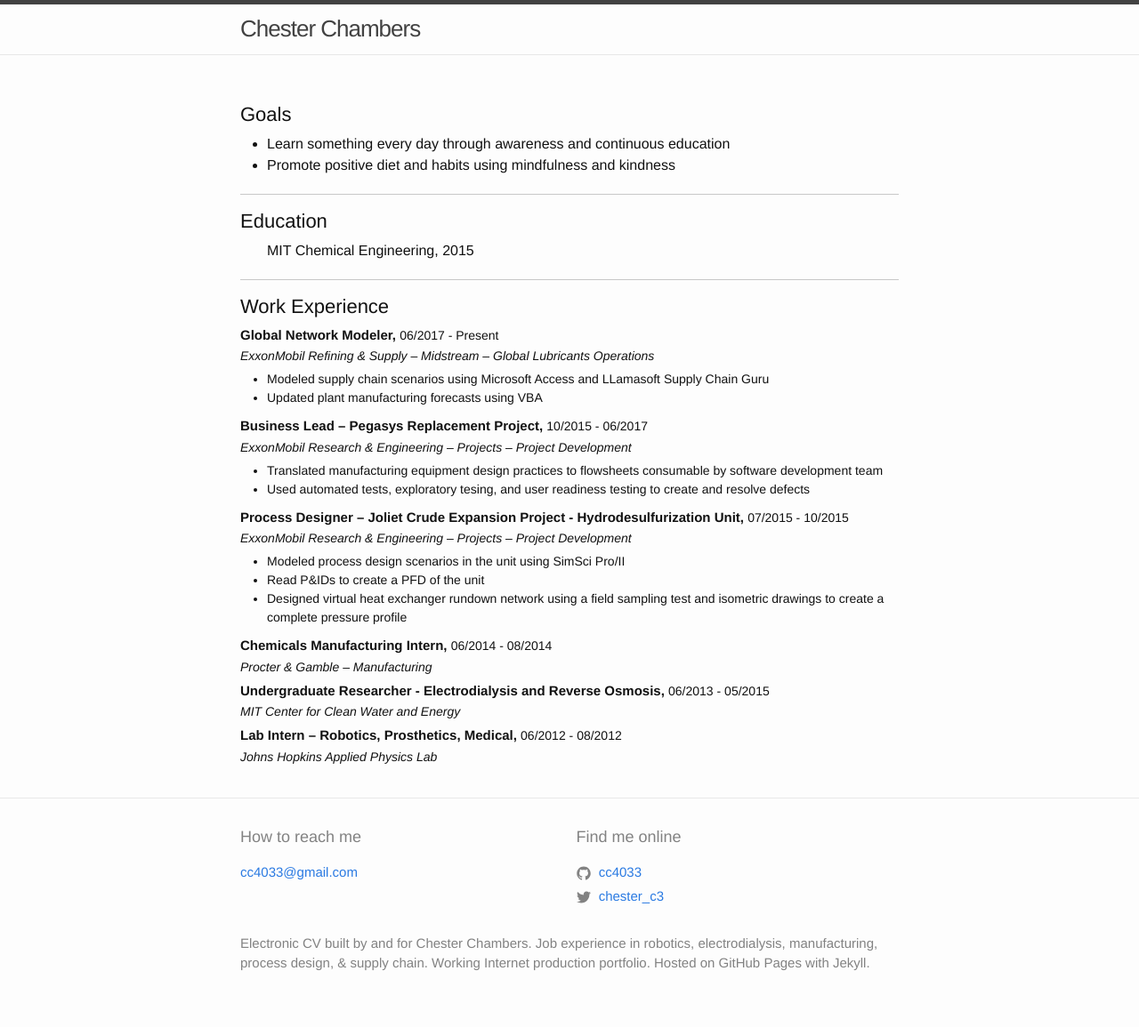
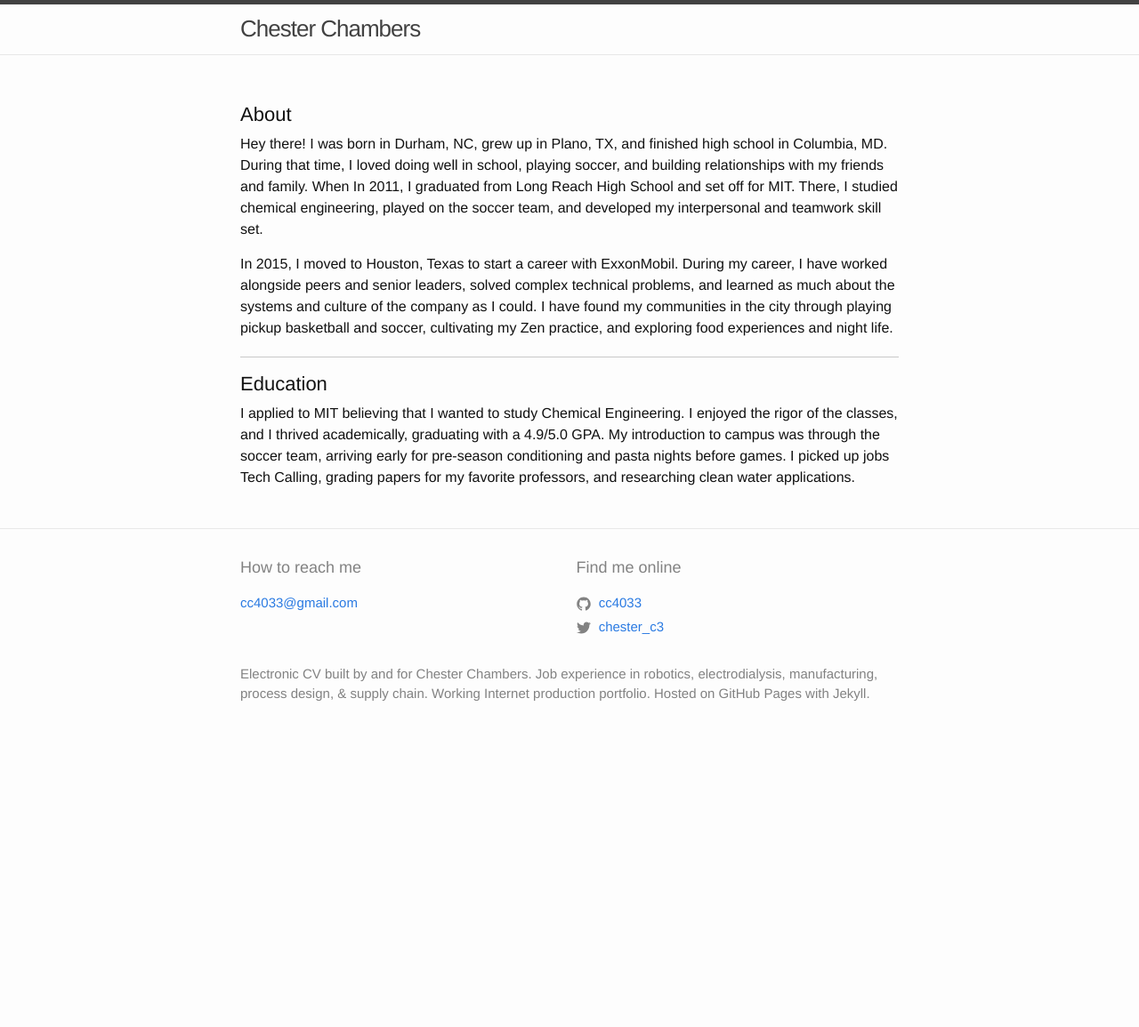
Before and after one commit to cc4033/cv, a Jekyll site: the page built from docs/index.md, in a window 1280 px wide. Shown: the whole page at 89% size. Built offline with Jekyll 4.4.1, drawn with Linux system fonts in a browser that asks for light colours; after the commit the page ends 900 px from its top, so only the background shows below that.

Commit message:
Update index.md
updated about and work experience

```diff
--- a/docs/index.md
+++ b/docs/index.md
@@ -11,7 +11,7 @@
         font-size: 22px;
   }
 
-  .goals {
+  .about {
         margin-top: 0px;
   }
 
@@ -60,45 +60,9 @@
   }
 </style>
 
-<h3>Goals</h3>
-<ul class="goals">
-    <li>Learn something every day through awareness and continuous education</li>
-    <li>Promote positive diet and habits using mindfulness and kindness</li>
-</ul>
+<h3>About</h3>
+<p class="plain-text">Hey there! I was born in Durham, NC, grew up in Plano, TX, and finished high school in Columbia, MD. During that time, I loved doing well in school, playing soccer, and building relationships with my friends and family. When In 2011, I graduated from Long Reach High School and set off for MIT. There, I studied chemical engineering, played on the soccer team, and developed my interpersonal and teamwork skill set.</p>
+<p class="about-text">In 2015, I moved to Houston, Texas to start a career with ExxonMobil. During my career, I have worked alongside peers and senior leaders, solved complex technical problems, and learned as much about the systems and culture of the company as I could. I have found my communities in the city through playing pickup basketball and soccer, cultivating my Zen practice, and exploring food experiences and night life.</p>
 
 <h3 class="long-border">Education</h3>
-<ul class="education">
-    <li class="education-item">MIT Chemical Engineering, 2015</li>
-</ul>
-
-<h3 class="long-border">Work Experience</h3>
-<p class="work-title">Global Network Modeler, <span class="work-date">06/2017 - Present</span></p>
-<p class="work-company">ExxonMobil Refining & Supply – Midstream – Global Lubricants Operations</p>
-<ul class="work-activities">
-    <li class="work-activities-item">Modeled supply chain scenarios using Microsoft Access and LLamasoft Supply Chain Guru</li>
-    <li class="work-activities-item">Updated plant manufacturing forecasts using VBA</li>
-</ul>
-
-<p class="work-title">Business Lead – Pegasys Replacement Project, <span class="work-date">10/2015 - 06/2017</span></p>
-<p class="work-company">ExxonMobil Research & Engineering – Projects – Project Development</p>
-<ul class="work-activities">
-    <li class="work-activities-item">Translated manufacturing equipment design practices to flowsheets consumable by software development team</li>
-    <li class="work-activities-item">Used automated tests, exploratory tesing, and user readiness testing to create and resolve defects</li>
-</ul>
-
-<p class="work-title">Process Designer – Joliet Crude Expansion Project - Hydrodesulfurization Unit, <span class="work-date">07/2015 - 10/2015</span></p>
-<p class="work-company">ExxonMobil Research & Engineering – Projects – Project Development</p>
-<ul class="work-activities">
-    <li class="work-activities-item">Modeled process design scenarios in the unit using SimSci Pro/II</li>
-    <li class="work-activities-item">Read P&IDs to create a PFD of the unit</li>
-    <li class="work-activities-item">Designed virtual heat exchanger rundown network using a field sampling test and isometric drawings to create a complete pressure profile</li>
-</ul>
-
-<p class="work-title">Chemicals Manufacturing Intern, <span class="work-date">06/2014 - 08/2014</span></p>
-<p class="work-company">Procter & Gamble – Manufacturing</p>
-
-<p class="work-title">Undergraduate Researcher - Electrodialysis and Reverse Osmosis, <span class="work-date">06/2013 - 05/2015</span></p>
-<p class="work-company">MIT Center for Clean Water and Energy</p>
-
-<p class="work-title">Lab Intern – Robotics, Prosthetics, Medical, <span class="work-date">06/2012 - 08/2012</span></p>
-<p class="work-company">Johns Hopkins Applied Physics Lab</p>
+<p class="plain-text">I applied to MIT believing that I wanted to study Chemical Engineering. I enjoyed the rigor of the classes, and I thrived academically, graduating with a 4.9/5.0 GPA. My introduction to campus was through the soccer team, arriving early for pre-season conditioning and pasta nights before games. I picked up jobs Tech Calling, grading papers for my favorite professors, and researching clean water applications.</p>
```
